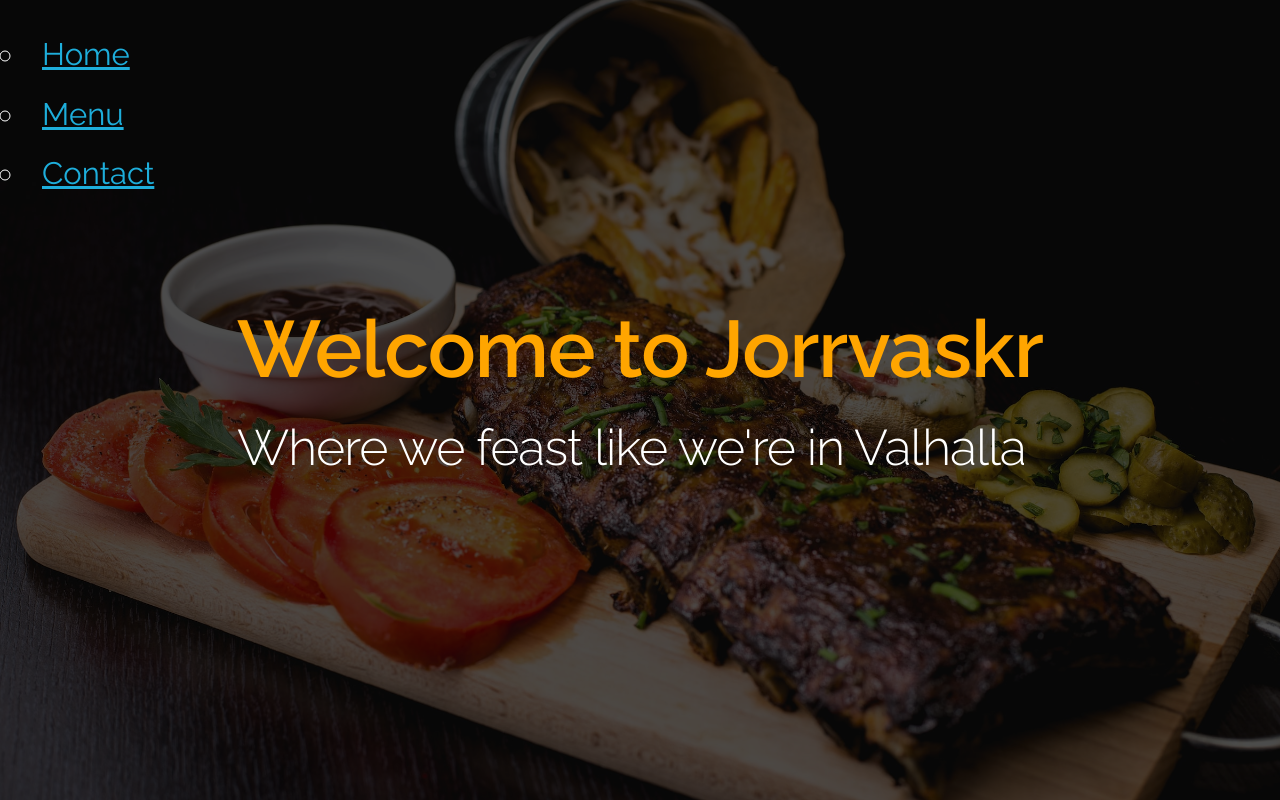
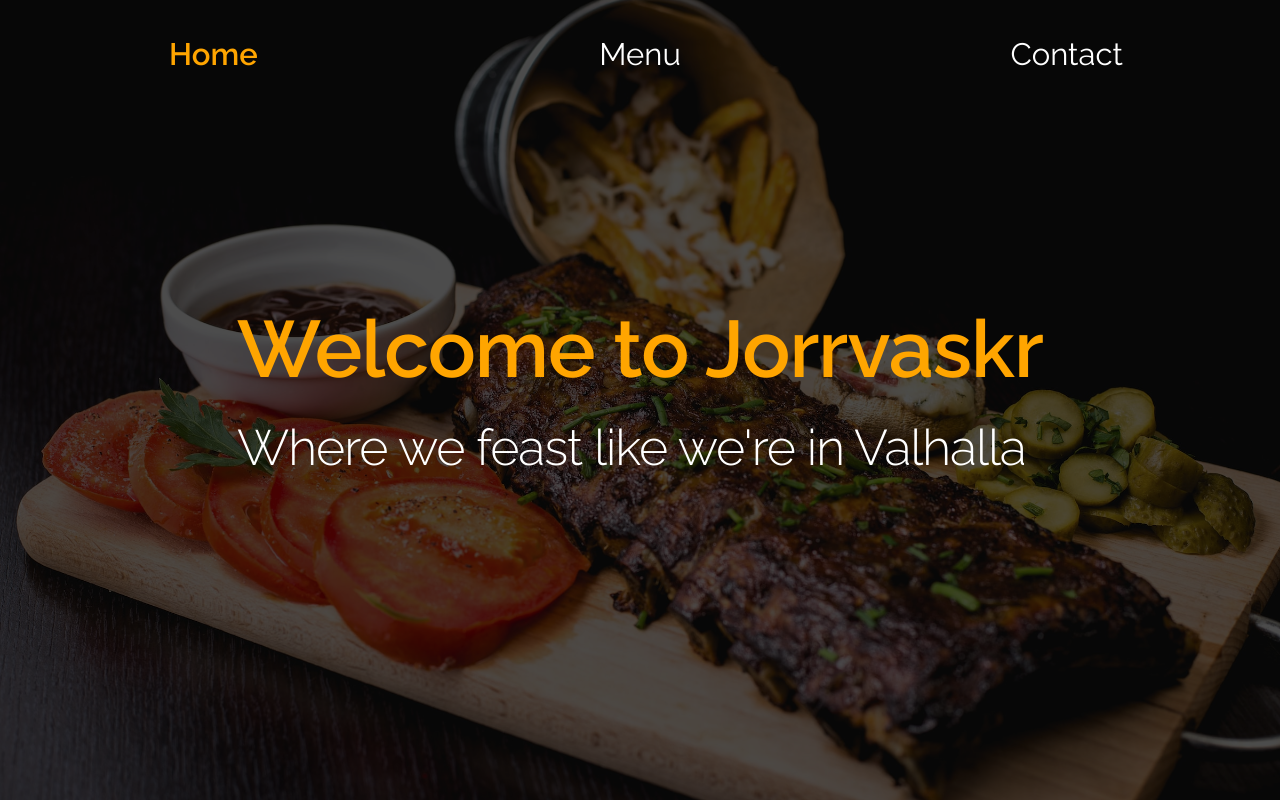
Before and after one commit to jfvillablanca/odin-restaurant-page, a website built with webpack: page src/index.html in a window 1280 px wide. Built offline with nearby package versions, Linux system fonts and the light colour scheme.

Commit message:
Add func: Underline on hover of <a> nav tabs

```diff
--- a/src/css/styles.css
+++ b/src/css/styles.css
@@ -60,3 +60,36 @@ body {
 
   color: white;
 }
+
+.tabs ul {
+  display: grid;
+  grid-template-columns: repeat(3, 1fr);
+  justify-items: center;
+
+  list-style: none;
+  color: white;
+}
+
+.tabs a {
+  text-decoration: none;
+  position: relative;
+  color: inherit;
+  display: grid;
+  grid-template-columns: min-content 1fr;
+  align-items: center;
+}
+
+.tabs a.current-tab {
+  font-weight: 1000;
+  color: orange;
+}
+
+.tabs a:hover::after {
+  content: '';
+  position: absolute;
+  width: 100%;
+  margin-left: -50%;
+  left: 50%;
+  bottom: 0rem;
+  border-bottom: 0.1rem solid white;
+}
```
